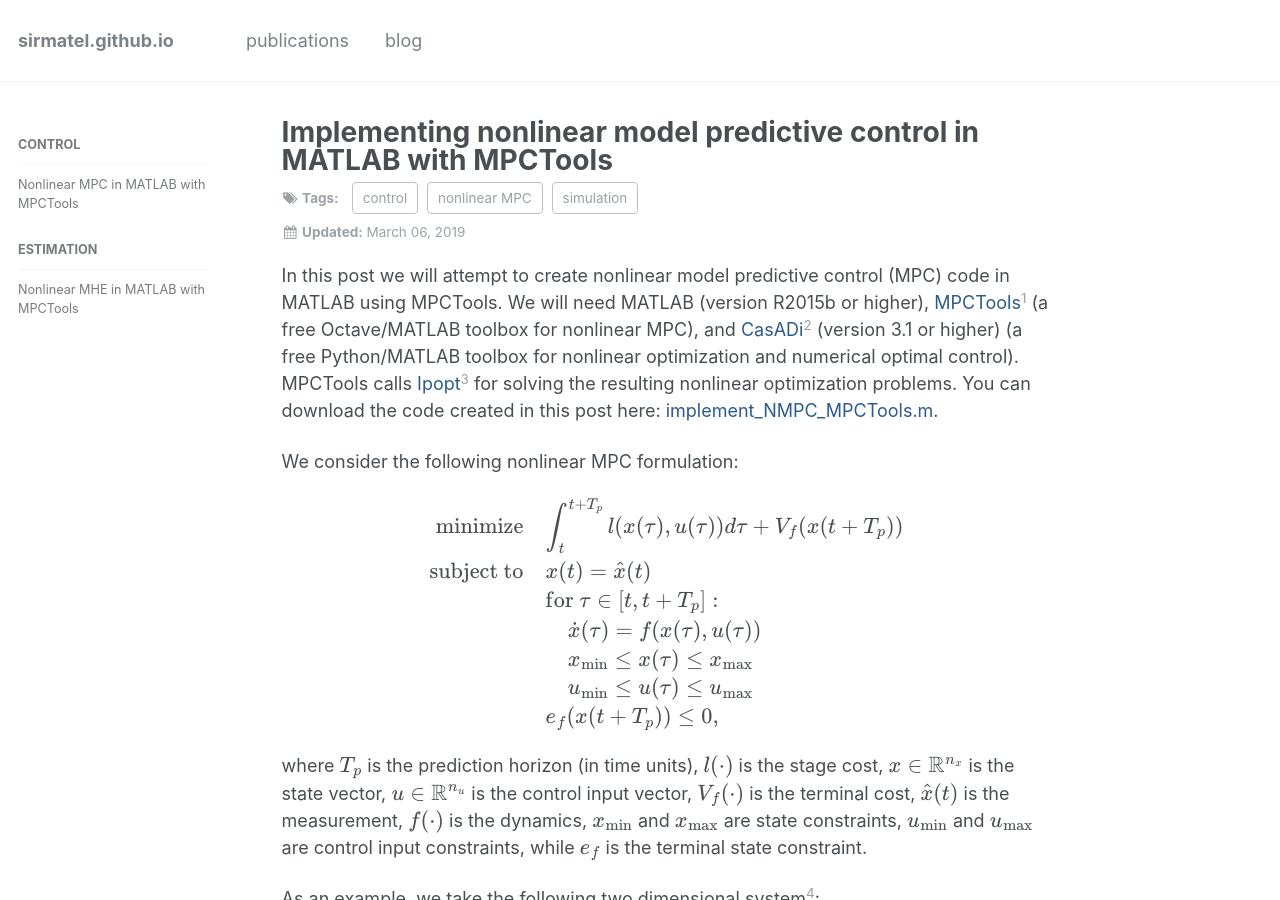
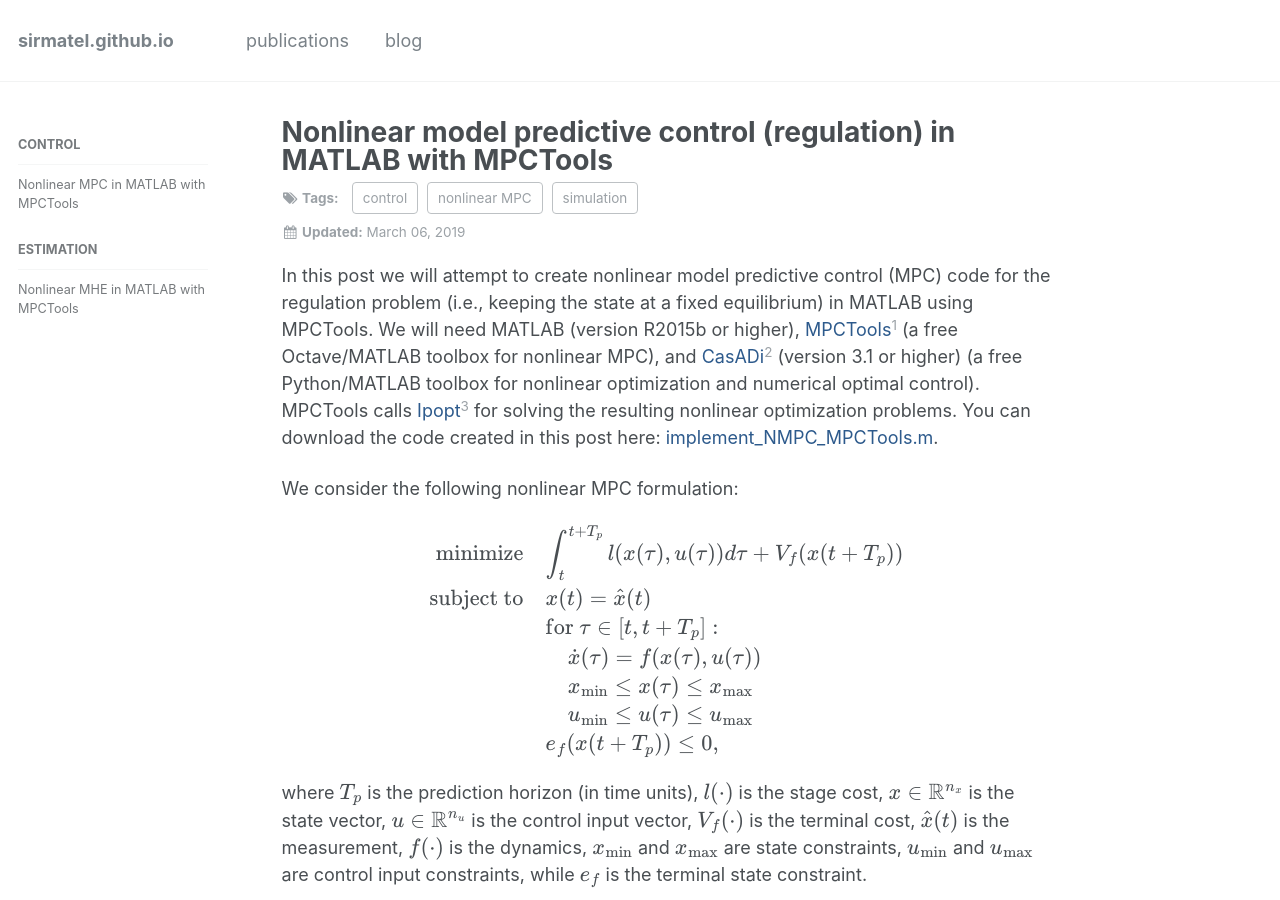
Before and after one commit to sirmatel/sirmatel.github.io, a Jekyll site: the page built from _posts/blog/2019-03-06-implement_NMPC_MPCTools.md, in a window 1280 px wide and 900 px high. Built offline with Jekyll 4.4.1, drawn with Linux system fonts in a browser that asks for light colours; formulas are drawn with MathJax 3; comment, search, counter and statistics services are not loaded; some of the changed text lies outside the part shown.

Commit message:
Update 2019-03-06-implement_NMPC_MPCTools.md

`````diff
--- a/_posts/blog/2019-03-06-implement_NMPC_MPCTools.md
+++ b/_posts/blog/2019-03-06-implement_NMPC_MPCTools.md
@@ -2,7 +2,7 @@
 layout: single
 category: blog
 author_profile: false
-title: Implementing nonlinear model predictive control in MATLAB with MPCTools
+title: Nonlinear model predictive control (regulation) in MATLAB with MPCTools
 tags: [control,nonlinear MPC,simulation]
 comments: true
 header:
@@ -12,7 +12,7 @@ sidebar:
   nav: "blog"
 ---
 
-In this post we will attempt to create nonlinear model predictive control (MPC) code in MATLAB using MPCTools. We will need MATLAB (version R2015b or higher), <a href="https://bitbucket.org/rawlings-group/octave-mpctools/overview" style="color: #2d5a8c">MPCTools</a>[^Risbeck2016] (a free Octave/MATLAB toolbox for nonlinear MPC), and <a href="https://web.casadi.org/" style="color: #2d5a8c">CasADi</a>[^Andersson2018] (version 3.1 or higher) (a free Python/MATLAB toolbox for nonlinear optimization and numerical optimal control). MPCTools calls <a href="https://projects.coin-or.org/Ipopt" style="color: #2d5a8c">Ipopt</a>[^Waechter2006] for solving the resulting nonlinear optimization problems. You can download the code created in this post here: <a href="https://sirmatel.github.io/assets/files/implement_NMPC_MPCTools.m" style="color: #2d5a8c">implement_NMPC_MPCTools.m</a>.
+In this post we will attempt to create nonlinear model predictive control (MPC) code for the regulation problem (i.e., keeping the state at a fixed equilibrium) in MATLAB using MPCTools. We will need MATLAB (version R2015b or higher), <a href="https://bitbucket.org/rawlings-group/octave-mpctools/overview" style="color: #2d5a8c">MPCTools</a>[^Risbeck2016] (a free Octave/MATLAB toolbox for nonlinear MPC), and <a href="https://web.casadi.org/" style="color: #2d5a8c">CasADi</a>[^Andersson2018] (version 3.1 or higher) (a free Python/MATLAB toolbox for nonlinear optimization and numerical optimal control). MPCTools calls <a href="https://projects.coin-or.org/Ipopt" style="color: #2d5a8c">Ipopt</a>[^Waechter2006] for solving the resulting nonlinear optimization problems. You can download the code created in this post here: <a href="https://sirmatel.github.io/assets/files/implement_NMPC_MPCTools.m" style="color: #2d5a8c">implement_NMPC_MPCTools.m</a>.
 
 We consider the following nonlinear MPC formulation:
 
@@ -129,7 +129,7 @@ F = d.c.mpc.getCasadiFunc(...
 ````
 Here the arguments are dimensions of the state and control input, whether to use an explicit Runge-Kutta method or not, via setting ````'rk4'```` either ````true```` or ````false````, and the timestep ````'Delta'````.
 
-c) Considering a stage cost $$l(\cdot)$$ as follows
+c) Considering a stage cost $$l(\cdot)$$ in line with the regulation problem (which thus expresses the objective of keeping the state $$x(t)$$ at the origin while also penalizing nonzero control inputs) as follows
 
 $$
 \begin{equation}
`````
